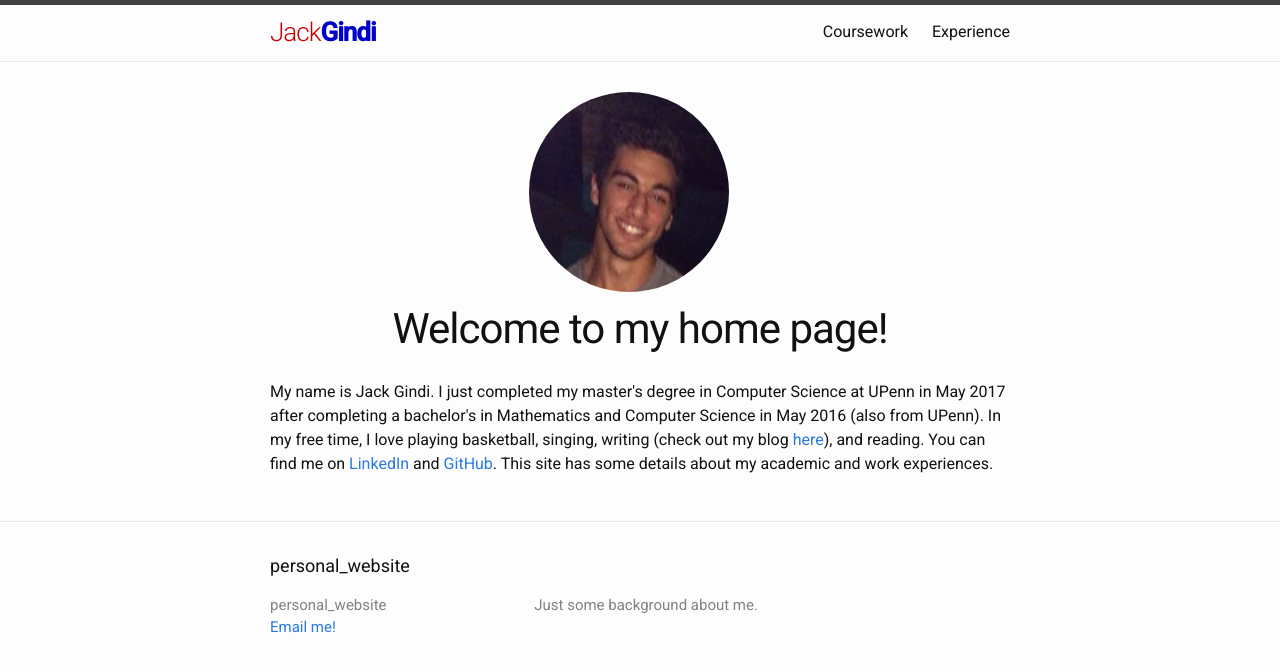
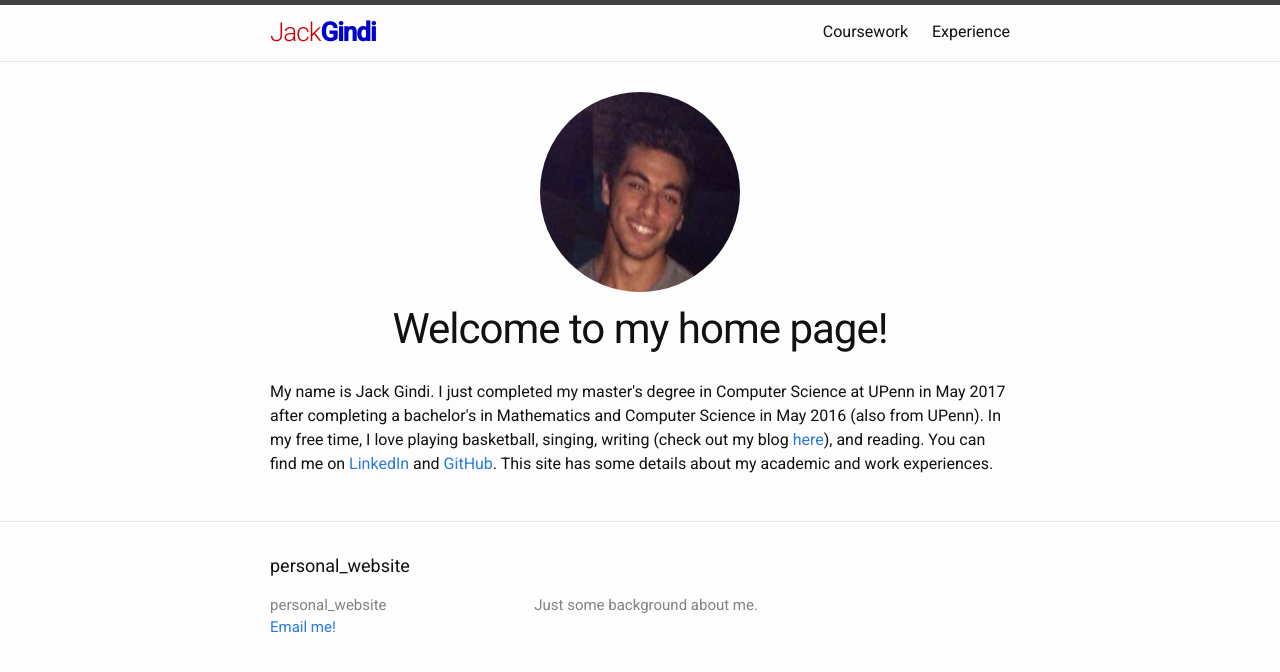
Before and after one commit to gindij/personal_website, a Jekyll site: the page built from index.html, in a window 1280 px wide. Shown: the top 672 px of the page. Built offline with Jekyll 4.4.1, drawn with Linux system fonts in a browser that asks for light colours; nearby versions of some CDN libraries.

Commit message:
attempt at correctly centering pic

```diff
--- a/_config.yml
+++ b/_config.yml
@@ -20,6 +20,7 @@ style_title_first: "color:#cc0000;font-weight:300;"
 style_title_second: "color:#0000cc;font-weight:500"
 email: gindijeATgmailDOTcom
 home_pic: jg3.jpg
+background_pic: network1.png
 description: > # this means to ignore newlines until "baseurl:"
   Just some background about me.
 baseurl: "" # the subpath of your site, e.g. /blog
--- a/_layouts/default.html
+++ b/_layouts/default.html
@@ -2,7 +2,6 @@
 <html lang="{{ page.lang | default: site.lang | default: "en" }}">
 
   {% include head.html %}
-  <body>
 
     {% include header.html %}
 
--- a/_layouts/home.html
+++ b/_layouts/home.html
@@ -5,7 +5,7 @@ layout: default
 <div class="home">
 
   <header class="post-header">
-  	<div style="padding-left: 35%;padding-right: 35%; padding-bottom: 1em"><img src="{{ site.home_pic }}" style="border-radius: 50%" width="200" height="200"></div>
+  	<center style="padding-bottom: 1em"><img src="{{ site.home_pic }}" align="middle" style="border-radius: 50%" width="200" height="200"></center>
     <h2 style="text-align: center" class="post-title">{{ site.greeting | escape }}</h>
   </header>
   {{ content }}
```
Also changed, not shown: 1 other file.
